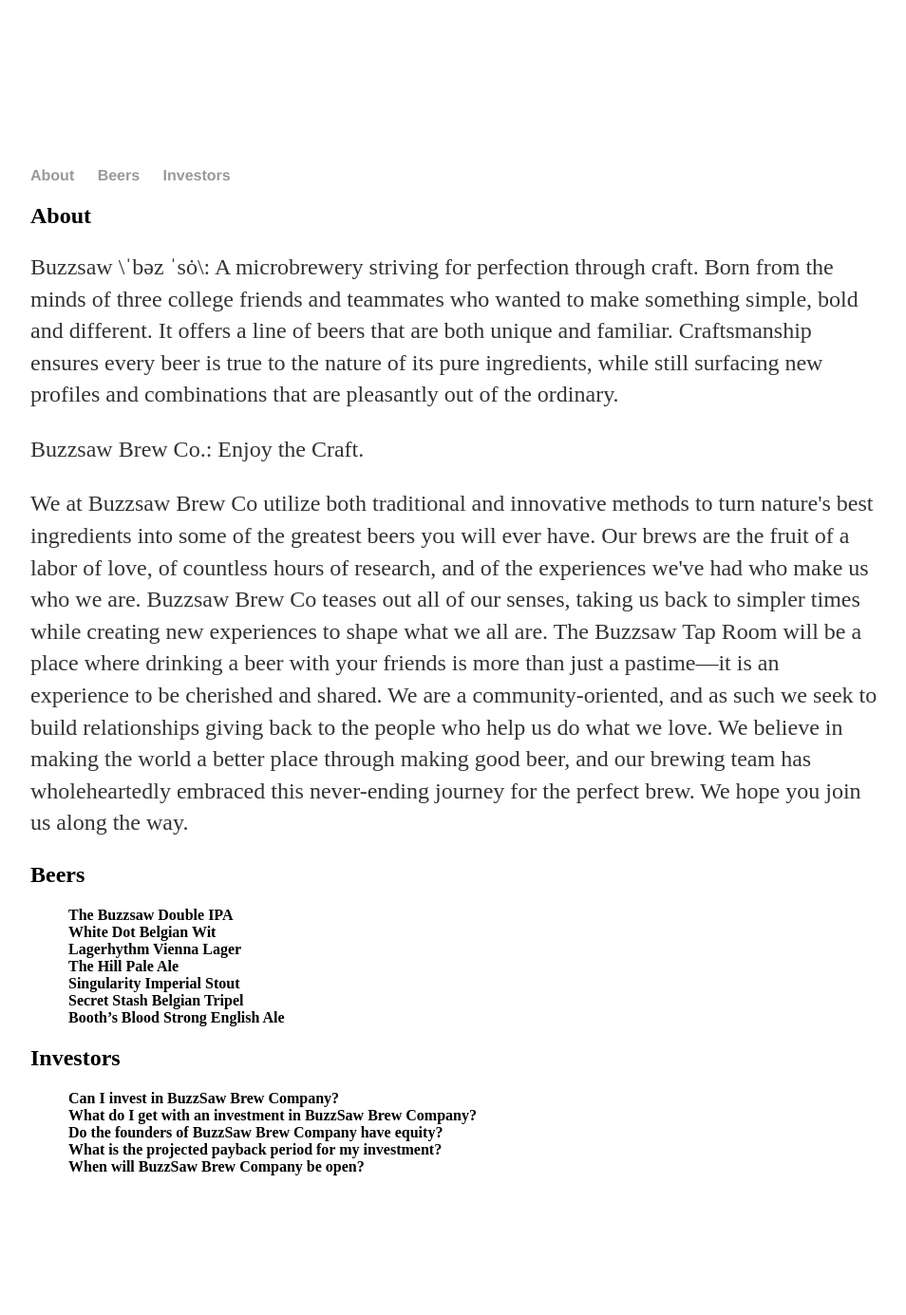
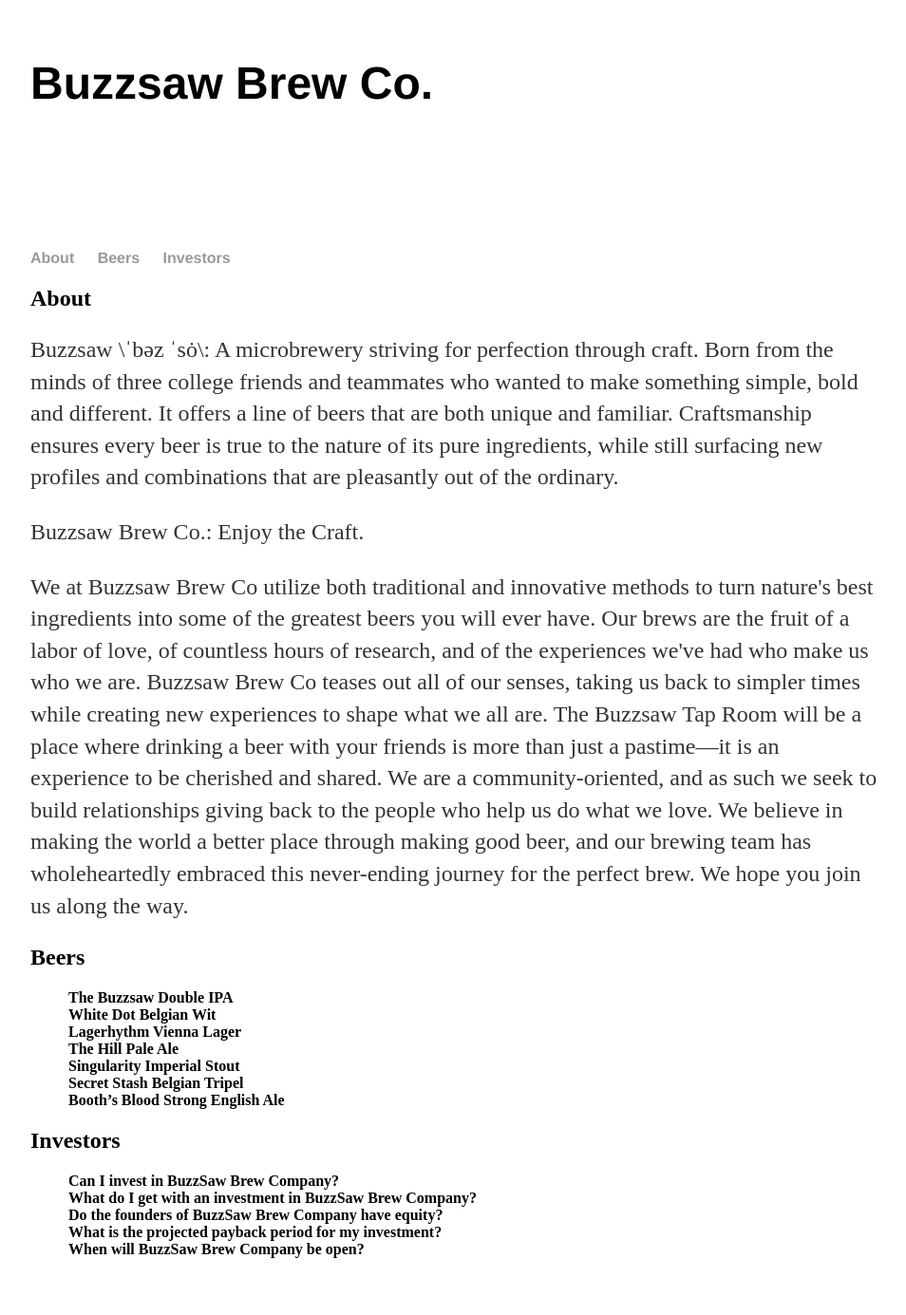
Before and after one commit to arquinn/arquinn.github.io, a Jekyll site: the page built from test.html, in a window 1280 px wide. Shown: the whole page at 95% size, without its empty margins (160-1114 px from the left). Built offline with Jekyll 4.4.1, drawn with Linux system fonts in a browser that asks for light colours; nearby versions of some CDN libraries; before the commit the page ends 1298 px from its top, so only the background shows below that.

Commit message:
Update sections.html

```diff
--- a/_layouts/sections.html
+++ b/_layouts/sections.html
@@ -1,28 +1,21 @@
 <!DOCTYPE html>
 	<html>
 		<head>
-			<title>{{ page.title }}</title>
-			<!-- link to main stylesheet -->
+			<h1 class="page-title">Buzzsaw Brew Co.</h1>
 			<link rel="stylesheet" type="text/css" href="/css/test.css">
 		</head>
 		<body>
 
+<section>
 <nav id="mainNav" class="navbar-fixed">
-        <div>
-          <ul class="nav">
-            <li>
-              <a class="page-scroll" href="#About">About</a>
-            </li>
-             <li>
-              <a class="page-scroll" href="#Beers">Beers</a>
-            </li>
-            <li>
-              <a class="page-scroll" href="#Investors">Investors</a>
-            </li>
-          </ul>
+    <ul class="nav">
+      <li><a class="page-scroll" href="#About">About</a></li>
+      <li><a class="page-scroll" href="#Beers">Beers</a></li>
+      <li><a class="page-scroll" href="#Investors">Investors</a></li>
+    </ul>
+</nav>
+</section>
 
-      <!-- /.container-fluid -->
-    </nav>
 	<div class="container">
 
 			{{ content }}
```
